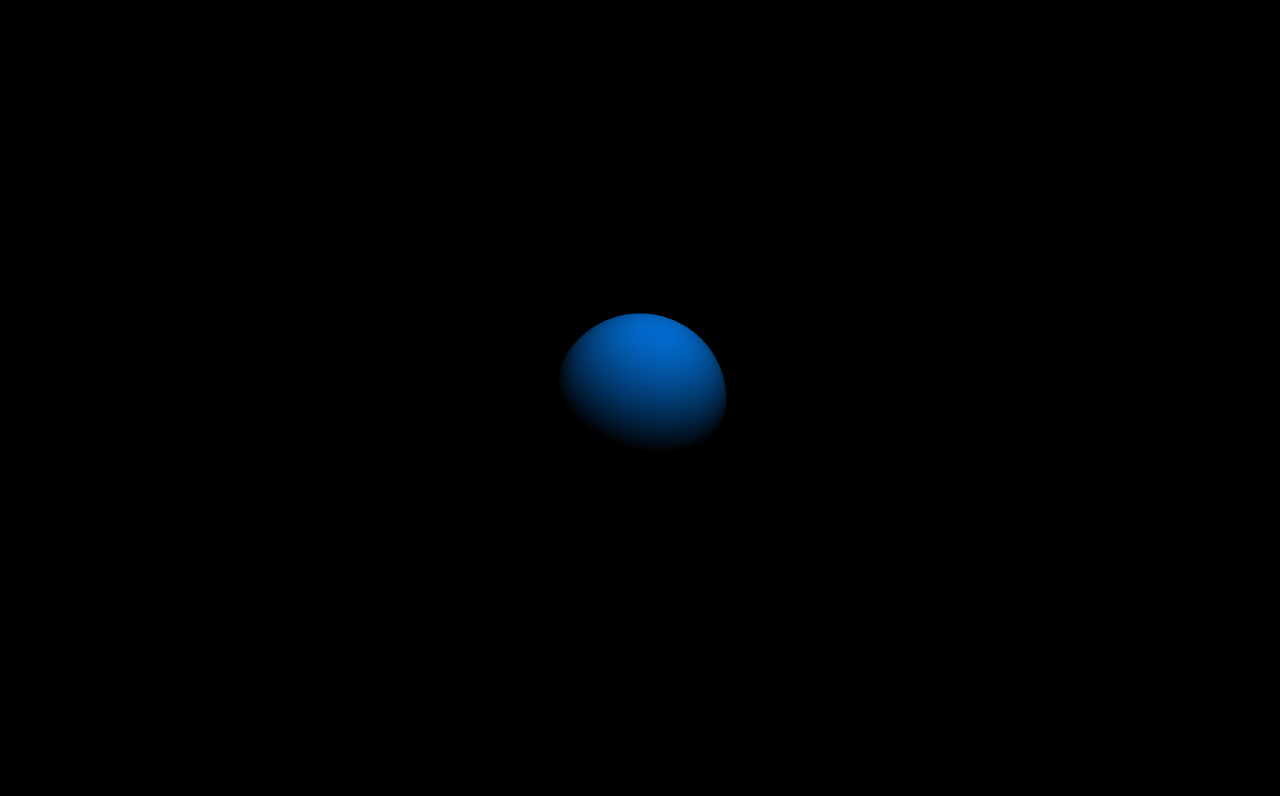
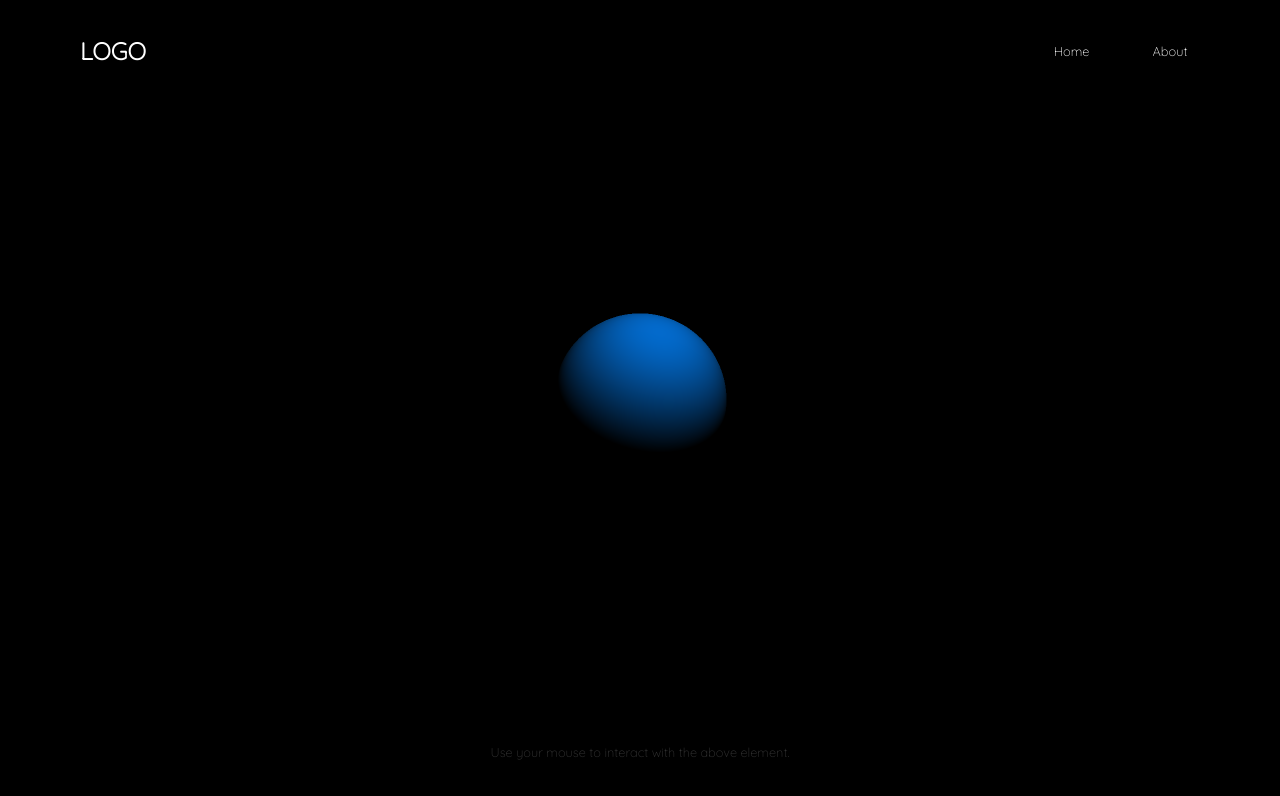
Before and after one commit to V1sh4lC/V1sh4lC.github.io, a plain HTML site: page index.html in a window 1280 px wide. Drawn offline with nearby package versions, Linux system fonts and the light colour scheme; animation ran at ten frames a second.

Commit message:
uncommented index file

```diff
--- a/index.html
+++ b/index.html
@@ -21,14 +21,14 @@
 </head>
 
 <body>
-    <!-- <nav>
+    <nav>
         <h1>LOGO</h1>
         <ul>
             <li>Home</li>
             <li>About</li>
         </ul>
     </nav>
-    <div class="footer">Use your mouse to interact with the above element.</div> -->
+    <div class="footer">Use your mouse to interact with the above element.</div>
     <script type="module" src="/main.js"></script>
 </body>
 
```
